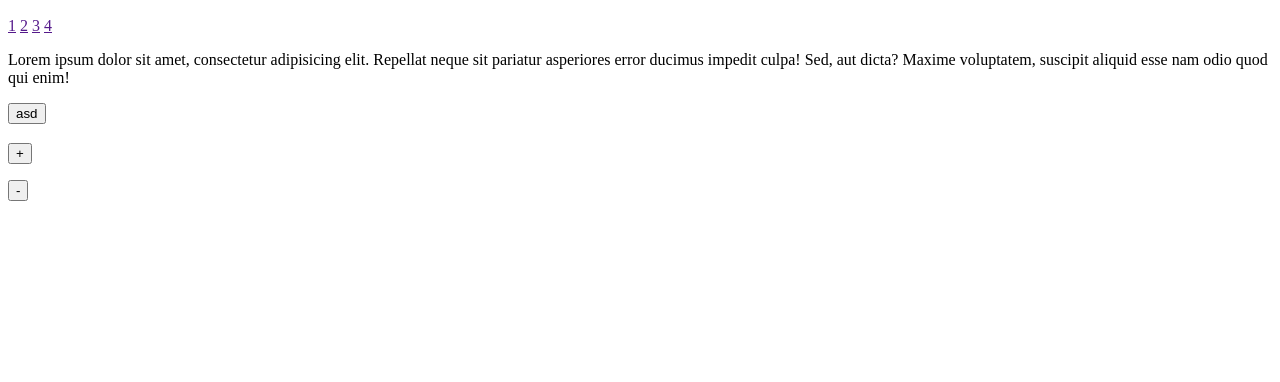
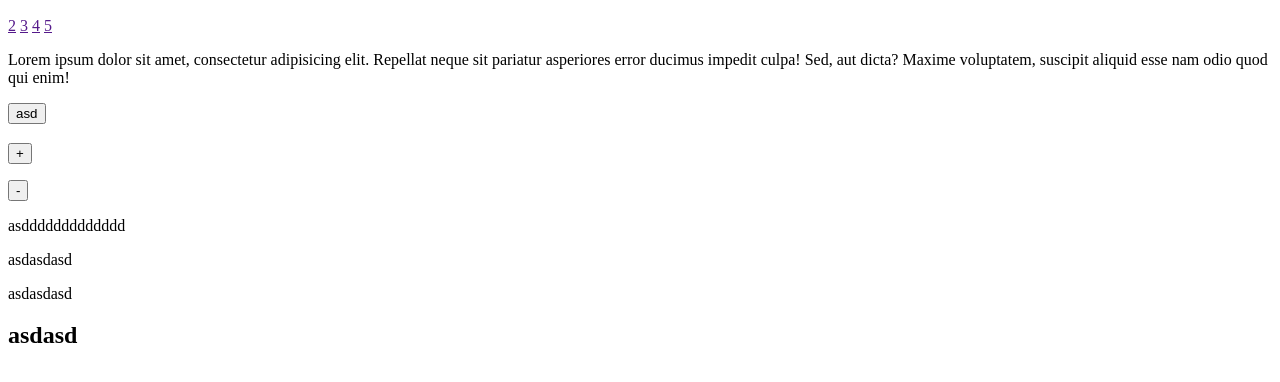
Before and after one commit to lleeeuuuuanchik/TestSeregaLevan, a plain HTML site: page index.html in a window 1280 px wide. Shown: the part 50-432 px from the top of the page. Drawn offline with Linux system fonts and the light colour scheme.

Commit message:
add some stuff

```diff
--- a/index.html
+++ b/index.html
@@ -12,10 +12,10 @@
     <header>
         <h2>logo</h2>
         <nav>
-            <a href="">1</a>
             <a href="">2</a>
             <a href="">3</a>
             <a href="">4</a>
+            <a href="">5</a>
         </nav>
     </header>
 
@@ -43,5 +43,9 @@
         </section>
     </main>
 
+    <p>asddddddddddddd</p>
+    <p>asdasdasd</p>
+    <p>asdasdasd</p>
+    <h2>asdasd</h2>
 </body>
 </html>
```
